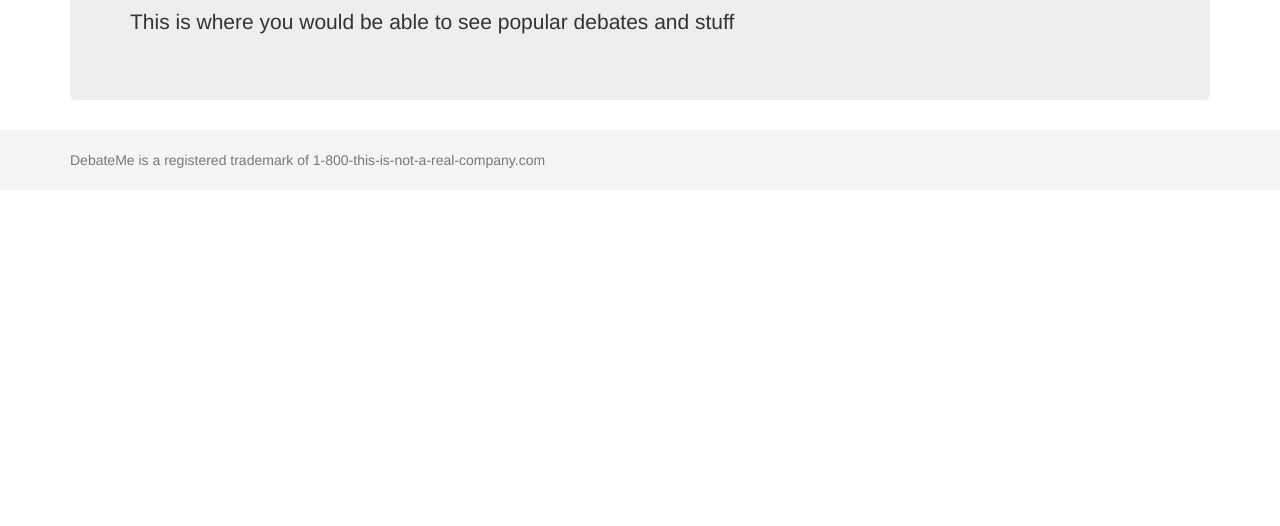
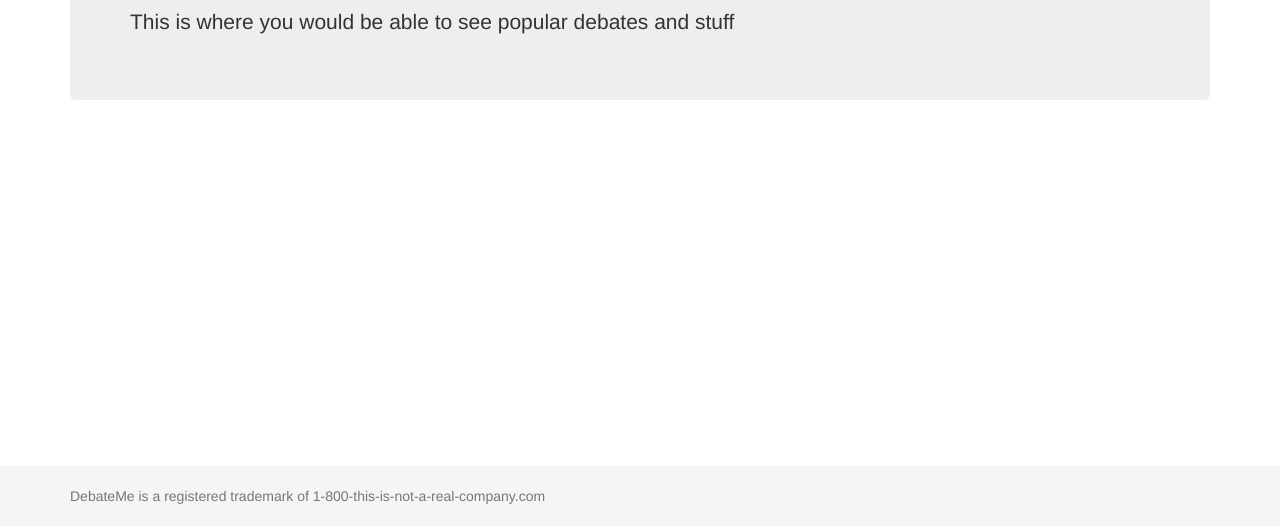
Before and after one commit to Humpis/debateMe, a plain HTML site: page index.html in a window 1280 px wide. Shown: the part 274-800 px from the top of the page. Drawn offline with nearby package versions, Linux system fonts and the light colour scheme.

Commit message:
fixed footer and sampleDebate

```diff
--- a/css/main.css
+++ b/css/main.css
@@ -4,6 +4,7 @@ padding-top: 30px;
 .footer {
 position: absolute;
 width: 100%;
+bottom:0px;
 /* Set the fixed height of the footer here */
 height: 60px;
 background-color: #f5f5f5;
```
Also changed, not shown: sampleDebate.html (+1 -1 lines).
